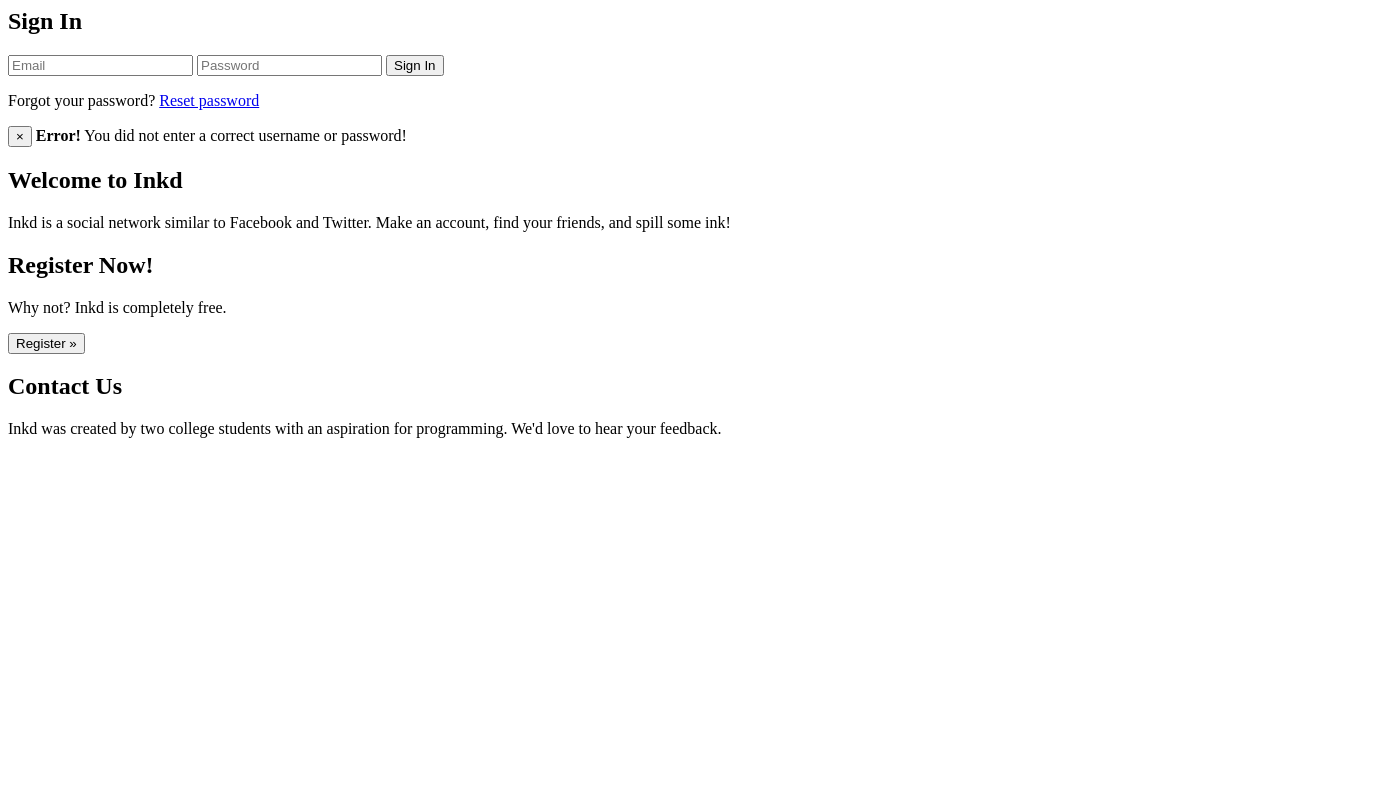
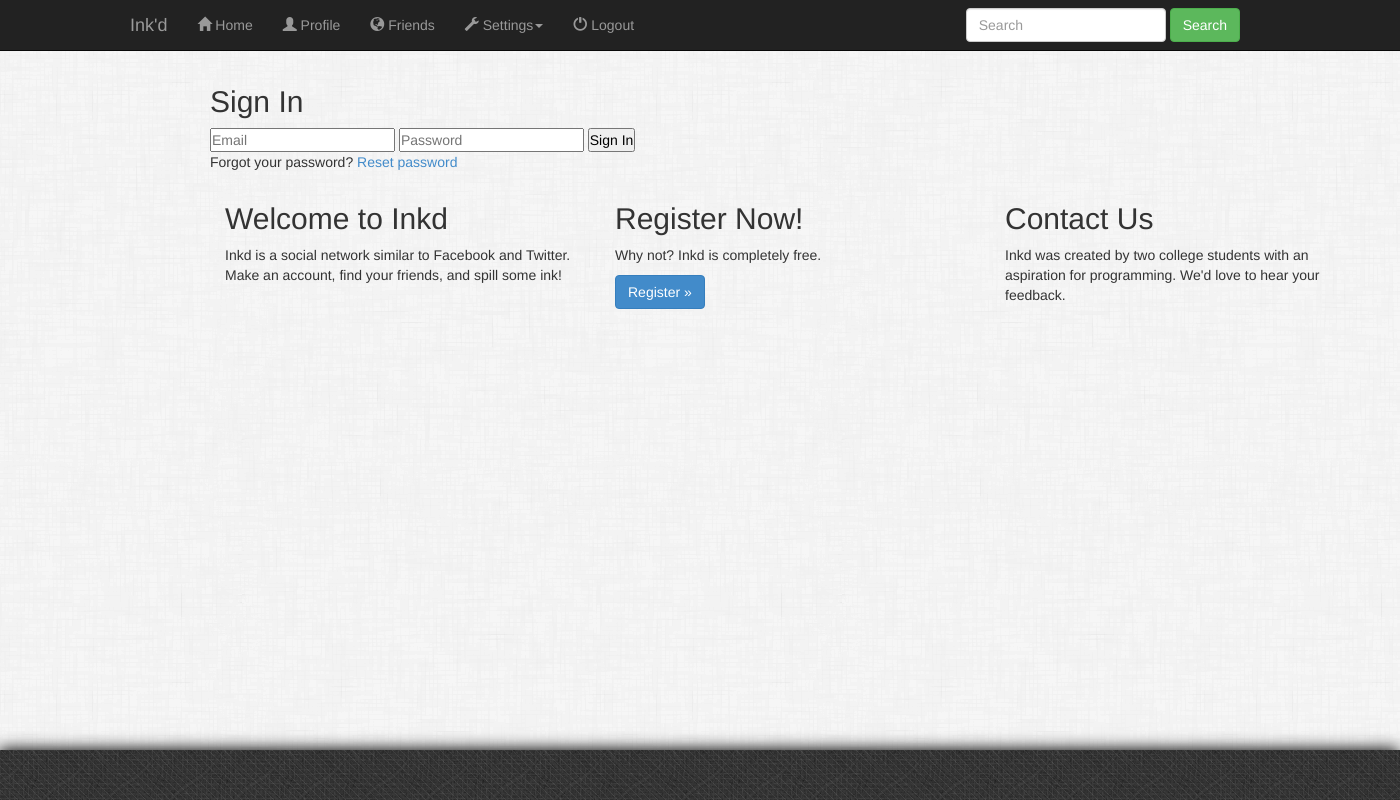
Before and after one commit to mikekucharski/inkd, a PHP site: template application/views/login.php in a window 1400 px wide. Run offline with PHP 8.4, Linux system fonts and the light colour scheme; the template is opened without the code that fills it, so the values that code supplies are empty; a user stored in the database is signed in; some libraries are stand-ins or nearby versions.

Commit message:
Adding 'logged in' check and templates for header/footer

```diff
--- a/application/controllers/login_controller.php
+++ b/application/controllers/login_controller.php
@@ -42,11 +42,10 @@
 	    	print json_encode($response);
 	    }
 
-
 	    /*
 	    *	Action: register with ajax
 	    */
-	    function registerNewUser() {
+	    public function registerNewUser() {
 	    	$login_model = $this->loadModel("login");
 	    	$register_success = $login_model->createNewUser();
 
--- /dev/null
+++ b/application/views/templates/footer.php
@@ -0,0 +1,11 @@
+
+		</div><!-- /main -->
+	</div><!--/wrap -->
+
+
+	<div id="footer">
+
+	</div>
+</body>
+
+</html>
--- /dev/null
+++ b/application/views/templates/header.php
@@ -0,0 +1,60 @@
+<html>
+<head>
+	<link href='http://fonts.googleapis.com/css?family=Raleway:300' rel='stylesheet' type='text/css'>
+	<base href="http://inkd.com/" />
+	<!-- Bootstrap CSS-->
+	<link href="public/bootstrap/css/bootstrap.min.css" rel="stylesheet" media="screen">
+
+	<!-- Bootstrap JS-->
+	<script src="http://code.jquery.com/jquery.js"></script>
+	<script src="public/bootstrap/js/bootstrap.min.js"></script>
+
+	<!-- jQuery UI -->
+	<link rel="stylesheet" href="http://code.jquery.com/ui/1.10.3/themes/smoothness/jquery-ui.css">
+	<script src="http://code.jquery.com/ui/1.10.3/jquery-ui.js"></script>
+
+	<link rel="stylesheet" type="text/css" href="public/css/main.css">
+	<script src="public/js/helpers.js"></script>
+	<script src="public/js/eventlisteners.js"></script>
+	<script src="public/js/onpageload.js"></script>
+	<title><?=$title?></title>
+<head>
+<body>
+<div id="wrap">
+	<div class="navbar navbar-inverse navbar-fixed-top" role="navigation">
+		<div class="container">
+			<div class="navbar-header">
+				<button type="button" class="navbar-toggle" data-toggle="collapse" data-target=".navbar-collapse">
+					<span class="sr-only">Toggle navigation</span>
+					<span class="icon-bar"></span>
+					<span class="icon-bar"></span>
+					<span class="icon-bar"></span>
+				</button>
+				<a class="navbar-brand" href="index.php?page=home">Ink'd</a>
+			</div><!-- end navbar-header -->
+			<div class="collapse navbar-collapse">
+				<ul class="nav navbar-nav">
+					<li <?php active_tab('home')?> ><a href="index.php?page=home"><i class="glyphicon glyphicon-home"></i> Home</a></li>
+					<li <?php active_tab('profile')?> ><a href="index.php?page=profile&u_id=<?php print $_SESSION['u_id'];?>" ><i class="glyphicon glyphicon-user"></i> Profile</a></li>
+					<li <?php active_tab('friends')?> ><a href="index.php?page=friends"><i class="glyphicon glyphicon-globe"></i> Friends</a></li>
+					<li class="dropdown">
+					<a href="#" class="dropdown-toggle" data-toggle="dropdown"><i class="glyphicon glyphicon-wrench"></i> Settings<b class="caret"></b></a>
+					<ul class="dropdown-menu">
+						<li><a href="index.php?page=profile_settings">Profile Settings</a></li>
+						<li><a href="index.php?page=account_settings">Account Settings</a></li>
+					</ul>
+					</li>
+					<li><a href="scripts/logout.php"><i class="glyphicon glyphicon-off"></i> Logout</a></li>
+				</ul>
+				<!-- search bar form -->
+				<form class="navbar-form navbar-right" method="get" action="index.php?page=search_results">
+					<div class="form-group">
+						<input name="search" id="nav_search_bar" type="text" class="form-control search-query" placeholder="Search" data-provide="typeahead" autocomplete="off">
+						<input hidden name="page" type='text' value='search_results'/>
+					</div>
+					<button type="submit" class="btn btn-success">Search</button>
+				</form>
+			</div><!--/.nav-collapse -->
+		</div><!-- end container -->
+	</div> <!-- end navbar -->
+	<div id="main">
--- a/index.php
+++ b/index.php
@@ -2,6 +2,8 @@
 
 	require('application/config/config.php');
 	require('application/lib/Session.php');
+	require('application/lib/Authentication.php');
+	require('application/lib/helpers.php');
 	require('application/base/base_controller.php');
 	require('application/base/base_model.php');
 
```
Also changed, not shown: application/lib/Authentication.php (added, +17 -0 lines), application/lib/helpers.php (added, +27 -0 lines).
